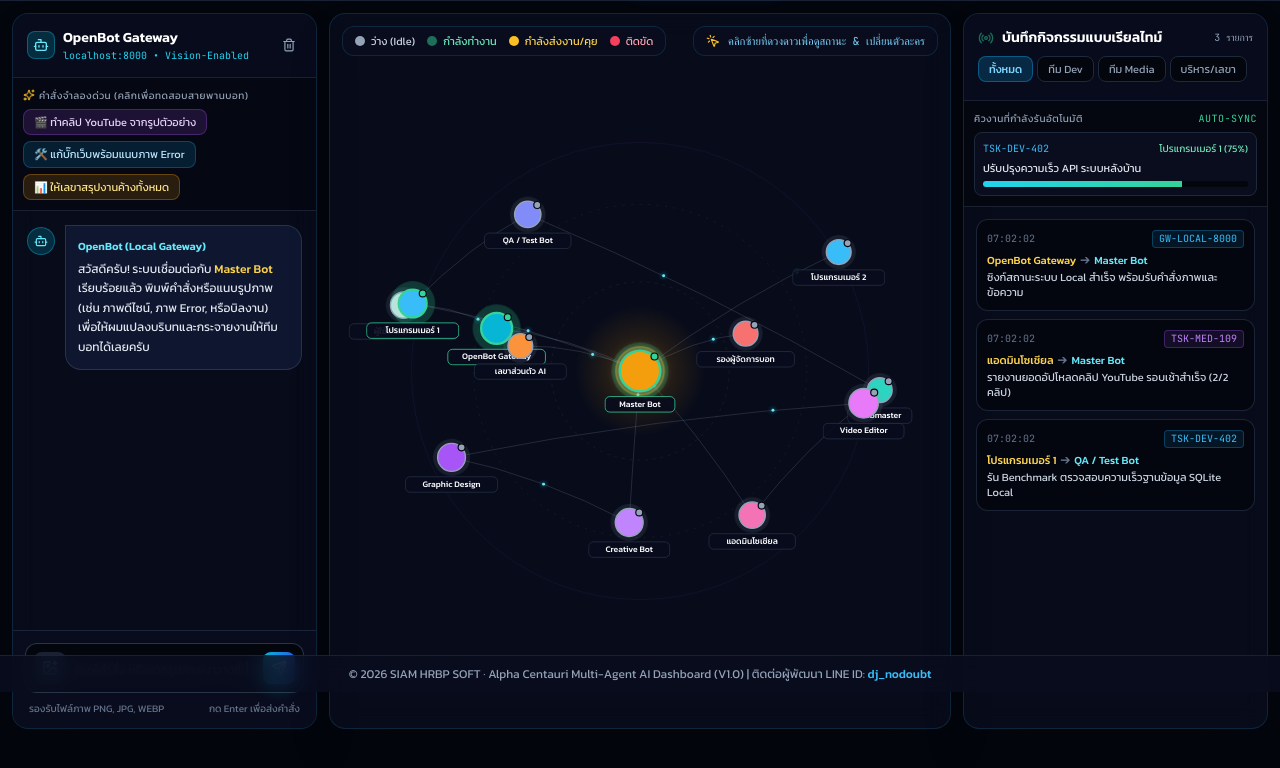
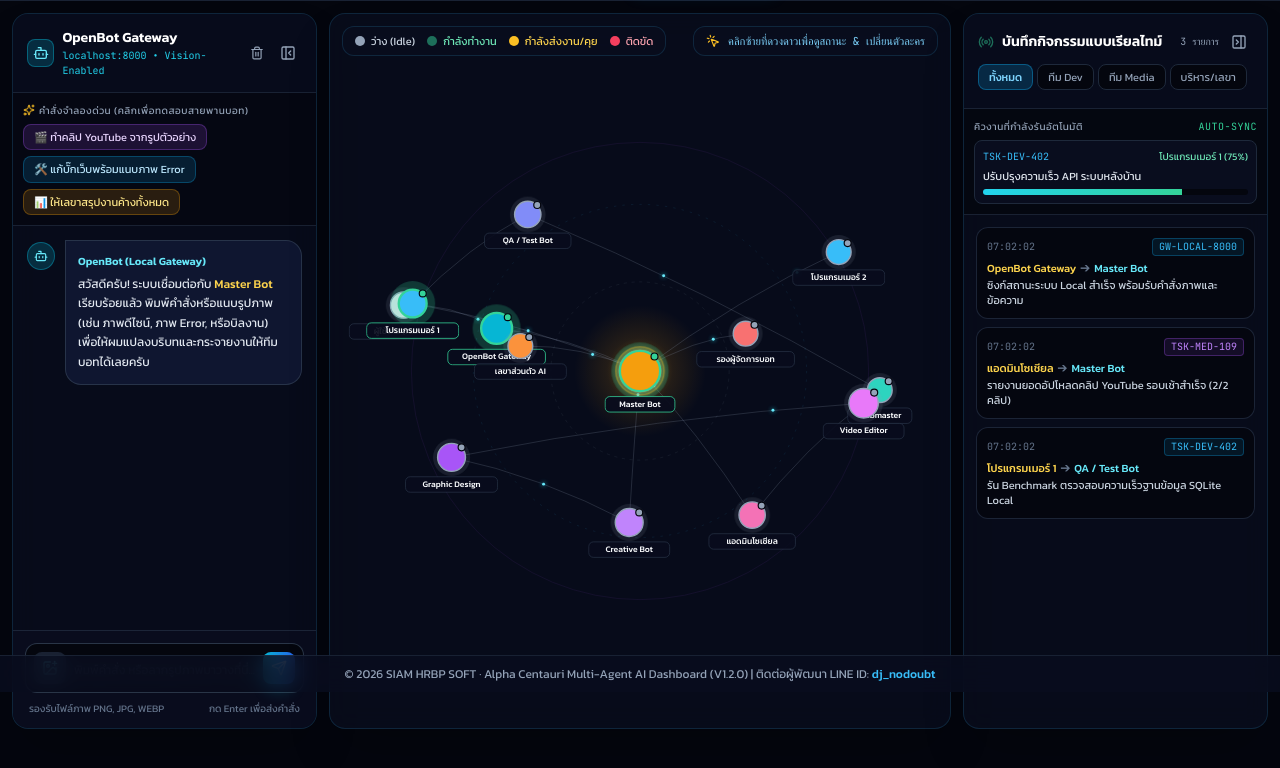
Before and after one commit to Siam-dev5/Alpha-Centauri-Multi-Agent-AI-Dashboard, a plain HTML site: page index.html in a window 1280 px wide. Shown: the part 108-876 px from the top of the page. Drawn offline with nearby package versions, Linux system fonts and the light colour scheme.

Commit message:
feat(ui): add collapsible side panels and balanced responsive workspace V1.2.0

```diff
--- a/index.html
+++ b/index.html
@@ -78,6 +78,50 @@
             backdrop-filter: blur(12px);
             border: 1px solid rgba(56, 189, 248, 0.15);
         }
+
+        /* Three-panel workspace: side panels can collapse into slim control rails. */
+        @media (min-width: 1024px) {
+            .workspace-grid {
+                display: grid !important;
+                grid-template-columns: minmax(250px, 3fr) minmax(500px, 6fr) minmax(270px, 3fr);
+                align-items: stretch;
+            }
+            .workspace-grid.left-collapsed {
+                grid-template-columns: 58px minmax(0, 1fr) minmax(270px, 3fr);
+            }
+            .workspace-grid.right-collapsed {
+                grid-template-columns: minmax(250px, 3fr) minmax(0, 1fr) 58px;
+            }
+            .workspace-grid.left-collapsed.right-collapsed {
+                grid-template-columns: 58px minmax(0, 1fr) 58px;
+            }
+            .workspace-grid > .workspace-panel { min-width: 0; }
+            .workspace-panel.is-collapsed > :not(.panel-header-top) {
+                display: none !important;
+            }
+            .workspace-panel.is-collapsed .panel-header-top {
+                min-height: 100%;
+                padding: 12px 6px;
+                flex-direction: column;
+                justify-content: flex-start;
+                gap: 14px;
+                border-bottom: 0;
+            }
+            .workspace-panel.is-collapsed .panel-heading {
+                writing-mode: vertical-rl;
+                text-orientation: mixed;
+                white-space: nowrap;
+            }
+            .workspace-panel.is-collapsed .panel-heading p { display: none; }
+            .workspace-panel.is-collapsed .panel-heading h2 { font-size: 12px; }
+            .workspace-panel.is-collapsed .panel-header-top .panel-heading-icon { display: none; }
+            .workspace-panel.is-collapsed .panel-collapse-icon { transform: rotate(180deg); }
+        }
+        .panel-collapse-btn { flex-shrink: 0; }
+        @media (max-width: 1023px) {
+            .workspace-panel.is-collapsed > :not(.panel-header-top) { display: none !important; }
+            .workspace-panel.is-collapsed .panel-header-top { border-bottom: 0; }
+        }
         @keyframes dashFlow {
             to {
                 stroke-dashoffset: -24;
@@ -202,14 +246,14 @@
     </header>
 
     <!-- Main 3-Column Workspace -->
-    <main class="flex-1 grid grid-cols-1 lg:grid-cols-12 gap-3 p-3 pb-16 max-w-[1920px] w-full mx-auto">
+    <main id="workspace-grid" class="workspace-grid flex-1 grid grid-cols-1 lg:grid-cols-12 gap-3 p-3 pb-16 max-w-[1920px] w-full mx-auto">
 
         <!-- LEFT COLUMN: OpenBot Command Center (Text + Image Input) -->
-        <section class="lg:col-span-3 glass-panel rounded-2xl flex flex-col h-[540px] lg:h-[calc(100vh-84px)] overflow-hidden shadow-2xl">
+        <section id="openbot-panel" class="workspace-panel lg:col-span-3 glass-panel rounded-2xl flex flex-col h-[540px] lg:h-[calc(100vh-84px)] overflow-hidden shadow-2xl">
             <!-- Header -->
-            <div class="p-3.5 border-b border-slate-800/80 flex items-center justify-between bg-space-900/50">
-                <div class="flex items-center gap-2">
-                    <div class="w-7 h-7 rounded-lg bg-cyan-500/20 border border-cyan-500/40 flex items-center justify-center text-cyan-300">
+            <div class="panel-header-top p-3.5 border-b border-slate-800/80 flex items-center justify-between bg-space-900/50">
+                <div class="panel-heading flex items-center gap-2 min-w-0">
+                    <div class="panel-heading-icon w-7 h-7 rounded-lg bg-cyan-500/20 border border-cyan-500/40 flex items-center justify-center text-cyan-300">
                         <i data-lucide="bot" class="w-4 h-4"></i>
                     </div>
                     <div>
@@ -217,9 +261,14 @@
                         <p class="text-[10px] text-cyan-400 font-mono">localhost:8000 • Vision-Enabled</p>
                     </div>
                 </div>
-                <button onclick="clearChat()" title="ล้างประวัติแชท" class="p-1.5 rounded-lg hover:bg-slate-800 text-slate-400 hover:text-white transition">
-                    <i data-lucide="trash-2" class="w-3.5 h-3.5"></i>
-                </button>
+                <div class="flex items-center gap-1">
+                    <button type="button" onclick="clearChat()" title="ล้างประวัติแชท" class="p-1.5 rounded-lg hover:bg-slate-800 text-slate-400 hover:text-white transition">
+                        <i data-lucide="trash-2" class="w-3.5 h-3.5"></i>
+                    </button>
+                    <button type="button" class="panel-collapse-btn p-1.5 rounded-lg hover:bg-slate-800 text-slate-400 hover:text-cyan-300 transition" onclick="toggleWorkspacePanel('left')" aria-label="ยุบหน้าต่าง OpenBot Gateway" aria-expanded="true" title="ยุบหน้าต่าง">
+                        <i data-lucide="panel-left-close" class="panel-collapse-icon w-4 h-4"></i>
+                    </button>
+                </div>
             </div>
 
             <!-- Preset Scenario Quick Triggers -->
@@ -298,7 +347,7 @@
         </section>
 
         <!-- CENTER COLUMN: Interactive Star Map / Solar System Network -->
-        <section class="lg:col-span-6 glass-panel rounded-2xl flex flex-col h-[560px] lg:h-[calc(100vh-84px)] relative overflow-hidden starfield shadow-2xl">
+        <section id="star-map-panel" class="lg:col-span-6 glass-panel rounded-2xl flex flex-col h-[560px] lg:h-[calc(100vh-84px)] relative overflow-hidden starfield shadow-2xl">
             <!-- Map Top Overlay Legend -->
             <div class="absolute top-3 left-3 right-3 z-20 flex flex-wrap items-center justify-between gap-2 pointer-events-none">
                 <div class="glass-panel px-3 py-1.5 rounded-xl flex items-center gap-3 text-[11px] pointer-events-auto">
@@ -427,15 +476,20 @@
         </section>
 
         <!-- RIGHT COLUMN: Real-Time Activity Log & Task Queue -->
-        <section class="lg:col-span-3 glass-panel rounded-2xl flex flex-col h-[540px] lg:h-[calc(100vh-84px)] overflow-hidden shadow-2xl">
+        <section id="activity-panel" class="workspace-panel lg:col-span-3 glass-panel rounded-2xl flex flex-col h-[540px] lg:h-[calc(100vh-84px)] overflow-hidden shadow-2xl">
             <!-- Header & Department Filter -->
-            <div class="p-3.5 border-b border-slate-800/80 bg-space-900/50">
-                <div class="flex items-center justify-between mb-2">
-                    <div class="flex items-center gap-2">
+            <div class="panel-header-top p-3.5 border-b border-slate-800/80 bg-space-900/50">
+                <div class="flex items-center justify-between mb-2 gap-2">
+                    <div class="panel-heading flex items-center gap-2 min-w-0">
                         <i data-lucide="radio" class="w-4 h-4 text-emerald-400 animate-pulse"></i>
                         <h2 class="text-sm font-semibold text-white">บันทึกกิจกรรมแบบเรียลไทม์</h2>
                     </div>
-                    <span class="text-[10px] font-mono text-slate-400" id="log-count">0 รายการ</span>
+                    <div class="flex items-center gap-1.5">
+                        <span class="text-[10px] font-mono text-slate-400" id="log-count">0 รายการ</span>
+                        <button type="button" class="panel-collapse-btn p-1.5 rounded-lg hover:bg-slate-800 text-slate-400 hover:text-cyan-300 transition" onclick="toggleWorkspacePanel('right')" aria-label="ยุบหน้าต่างบันทึกกิจกรรม" aria-expanded="true" title="ยุบหน้าต่าง">
+                            <i data-lucide="panel-right-close" class="panel-collapse-icon w-4 h-4"></i>
+                        </button>
+                    </div>
                 </div>
                 <!-- Filter Pills -->
                 <div class="flex gap-1 overflow-x-auto pb-1">
@@ -733,7 +787,7 @@
 
 
     <footer class="no-print fixed bottom-0 left-0 right-0 z-50 flex items-center justify-center border-t border-border/40 bg-background/80 py-2.5 text-center text-xs text-muted-foreground backdrop-blur-md">
-      <div>© 2026 SIAM HRBP SOFT · Alpha Centauri Multi-Agent AI Dashboard (V1.0) | ติดต่อผู้พัฒนา LINE ID:
+      <div>© 2026 SIAM HRBP SOFT · Alpha Centauri Multi-Agent AI Dashboard (V1.2.0) | ติดต่อผู้พัฒนา LINE ID:
         <a href="https://line.me/ti/p/~dj_nodoubt" target="_blank" rel="noopener noreferrer" class="font-medium text-primary hover:underline transition-colors">dj_nodoubt</a>
       </div>
     </footer>
@@ -744,6 +798,49 @@
     <script>
         // Initialize Lucide Icons
         lucide.createIcons();
+
+        // ==========================================
+        // WORKSPACE PANEL COLLAPSE / EXPAND
+        // ==========================================
+        function applyWorkspacePanelState(side, collapsed) {
+            const grid = document.getElementById('workspace-grid');
+            const panel = document.getElementById(side === 'left' ? 'openbot-panel' : 'activity-panel');
+            if (!grid || !panel) return;
+
+            panel.classList.toggle('is-collapsed', collapsed);
+            grid.classList.toggle(side === 'left' ? 'left-collapsed' : 'right-collapsed', collapsed);
+
+            const button = panel.querySelector('.panel-collapse-btn');
+            if (button) {
+                button.setAttribute('aria-expanded', String(!collapsed));
+                button.setAttribute('aria-label', collapsed ? 'ขยายหน้าต่าง' : 'ยุบหน้าต่าง');
+                button.title = collapsed ? 'ขยายหน้าต่าง' : 'ยุบหน้าต่าง';
+                const icon = button.querySelector('i');
+                if (icon) {
+                    icon.setAttribute('data-lucide', side === 'left'
+                        ? (collapsed ? 'panel-left-open' : 'panel-left-close')
+                        : (collapsed ? 'panel-right-open' : 'panel-right-close'));
+                    lucide.createIcons({ nodes: [icon] });
+                }
+            }
+            try { localStorage.setItem('alpha-centauri-panel-' + side, collapsed ? 'collapsed' : 'expanded'); } catch (_) {}
+        }
+
+        function toggleWorkspacePanel(side) {
+            const panel = document.getElementById(side === 'left' ? 'openbot-panel' : 'activity-panel');
+            if (!panel) return;
+            applyWorkspacePanelState(side, !panel.classList.contains('is-collapsed'));
+        }
+
+        function restoreWorkspacePanelState() {
+            ['left', 'right'].forEach(side => {
+                let collapsed = false;
+                try { collapsed = localStorage.getItem('alpha-centauri-panel-' + side) === 'collapsed'; } catch (_) {}
+                applyWorkspacePanelState(side, collapsed);
+            });
+        }
+        window.toggleWorkspacePanel = toggleWorkspacePanel;
+        restoreWorkspacePanelState();
 
         // ==========================================
         // 0. API & SYSTEM CONFIGURATION STATE (LOCALSTORAGE)
```
